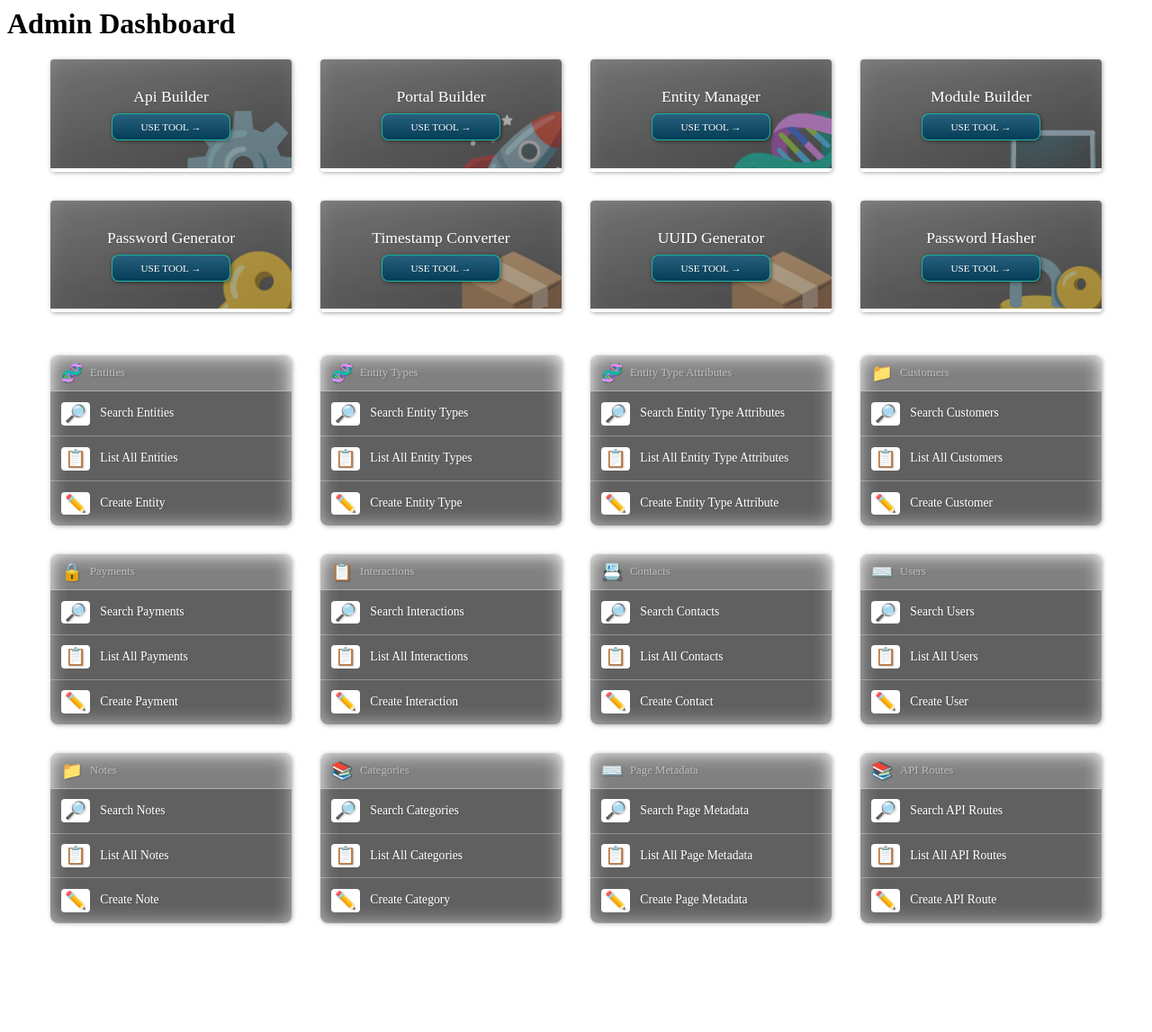
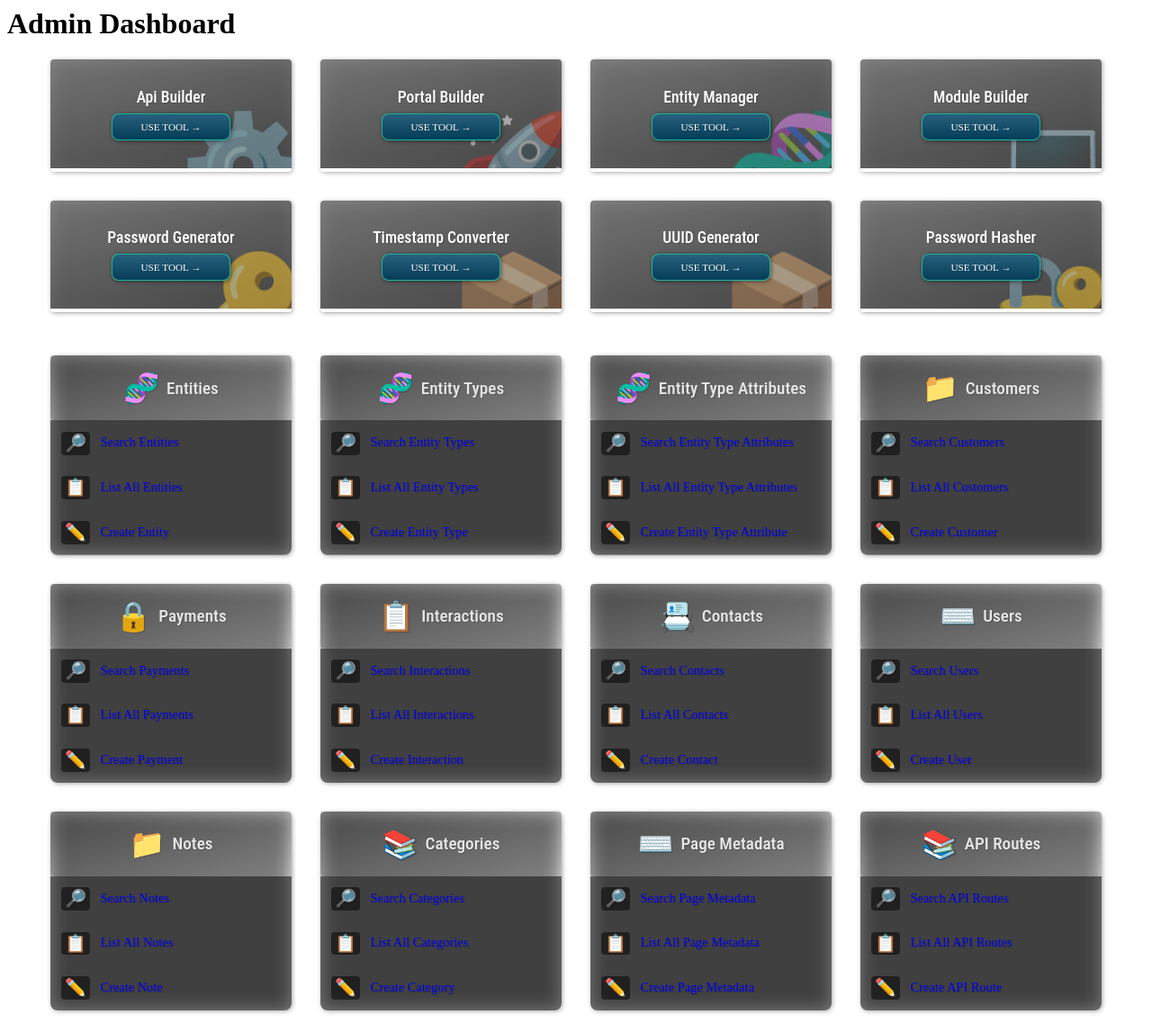
Before and after one commit to callanpmilne/lexar, a PHP site: template src/pages/admin/home.php in a window 1280 px wide. Shown: the whole page at 90% size. Before the commit the page ends 1029 px from the top, so only its background shows below. Run offline with PHP 8.4, Linux system fonts and the light colour scheme; the template is opened without the code that fills it, so the values that code supplies are empty; some libraries are stand-ins or nearby versions.

Commit message:
Entities: Admin: List & View Pages

```diff
--- a/src/pages/admin/home.php
+++ b/src/pages/admin/home.php
@@ -300,6 +300,7 @@
   section.admin-button-grid div.content-list-wrapper ol.content-list li a span.label {
     position: relative;
     z-index: 1;
+    font-family: 'Roboto Condensed';
   }
 
   section.admin-button-grid div.content-list-wrapper ol.content-list li a span.button {
@@ -337,20 +338,21 @@
   }
 
   div.admin-dashboard-grid div.admin-dashboard-grid-cell h2 {
-    font-size: 0.8rem;
+    font-family: 'Roboto Condensed', sans-serif;
+    font-size: 1.2rem;
     border: none;
-    color: rgba(255,255,255,0.5);
-    text-shadow: 1px 1px 1px rgba(0,0,0,0.2);
+    color: rgba(255, 255, 255, 0.85);
+    text-shadow: 1px 1px 1px rgba(0, 0, 0, 0.2);
     font-weight: 500;
     border-radius: 0.25rem;
     width: 100%;
     margin: 0;
-    padding: 0.5rem 0.75rem;
+    padding: 1.25rem 0.75rem;
     display: flex;
     align-items: center;
-    justify-content: flex-start;
-    font-weight: 200;
+    justify-content: center;
     box-sizing: border-box;
+    background: linear-gradient(to bottom right, #00000070, transparent);
   }
 
   div.admin-dashboard-grid div.admin-dashboard-grid-cell {
@@ -386,8 +388,8 @@
     border: none;
     width: 100%;
     box-sizing: border-box;
-    border-top: 1px solid rgba(255, 255, 255, 0.5);
-    background-color: rgba(0,0,0,0.25);
+    border-top: 2px solid var(--foreground-color-alt-2);
+    background-color: rgba(0,0,0,0.5);
   }
 
   div.admin-dashboard-grid div.admin-dashboard-grid-cell div.cell-inside ul li {
@@ -395,8 +397,7 @@
     flex-direction: column;
     justify-content: stretch;
     align-items: stretch;
-    border-bottom: 1px solid rgb(255 255 255 / 30%);
-    font-size: 0.85rem;
+    font-size: 0.90rem;
   }
 
   div.admin-dashboard-grid div.admin-dashboard-grid-cell div.cell-inside ul li a {
@@ -406,11 +407,10 @@
     white-space: nowrap;
     text-overflow: ellipsis;
     overflow-y: hidden;
-    color: #ffffff;
-    font-weight: 400;
+    font-weight: 200;
     text-shadow: 1px 1px 2px rgba(0, 0, 0, 0.2);
     padding: 0.25rem 0.75rem;
-    transition: all 500ms;
+    transition: all 200ms;
   }
 
   div.admin-dashboard-grid div.admin-dashboard-grid-cell div.cell-inside ul li a span.icon,
@@ -420,8 +420,14 @@
     font-size: 1.2rem;
   }
 
+  div.admin-dashboard-grid div.admin-dashboard-grid-cell h2 span {
+    font-size: 2rem;
+    line-height: 1;
+  }
+
   div.admin-dashboard-grid div.admin-dashboard-grid-cell div.cell-inside ul li a span.icon {
-    background-color: #fff;
+    border: 1px solid var(--foreground-color-alt-2);
+    background-color: rgba(0,0,0,0.5);
     padding: 0.15rem 0.25rem;
     border-radius: 0.25rem;
     vertical-align: middle;
@@ -430,6 +436,7 @@
   div.admin-dashboard-grid div.admin-dashboard-grid-cell div.cell-inside ul li a:hover {
     background: linear-gradient(199deg, #1ad3af, #067b7e);
     text-shadow: 1px 1px 1px rgba(0, 0, 0, 0.5);
+    color: #ffffff;
   }
 
   div.admin-dashboard-grid div.admin-dashboard-grid-cell div.cell-inside ul li:last-of-type {
--- a/src/pages/admin/list/entity/types.php
+++ b/src/pages/admin/list/entity/types.php
@@ -58,7 +58,7 @@
             <td></td>
           <?php endif; ?>
 
-          <td style="text-align:center;"><?=(true === $type->IsAbstract) ? 'Y' : ''?></td>
+          <td style="text-align:center;"><?=((true === $type->IsAbstract) ? 'Y' : '')?></td>
 
           <td style="text-align:right;"><?=$type->AttributeCount?></td>
         </tr>
```
Also changed, not shown: src/pages/admin/view/entity/type.php (+42 -1 lines).
